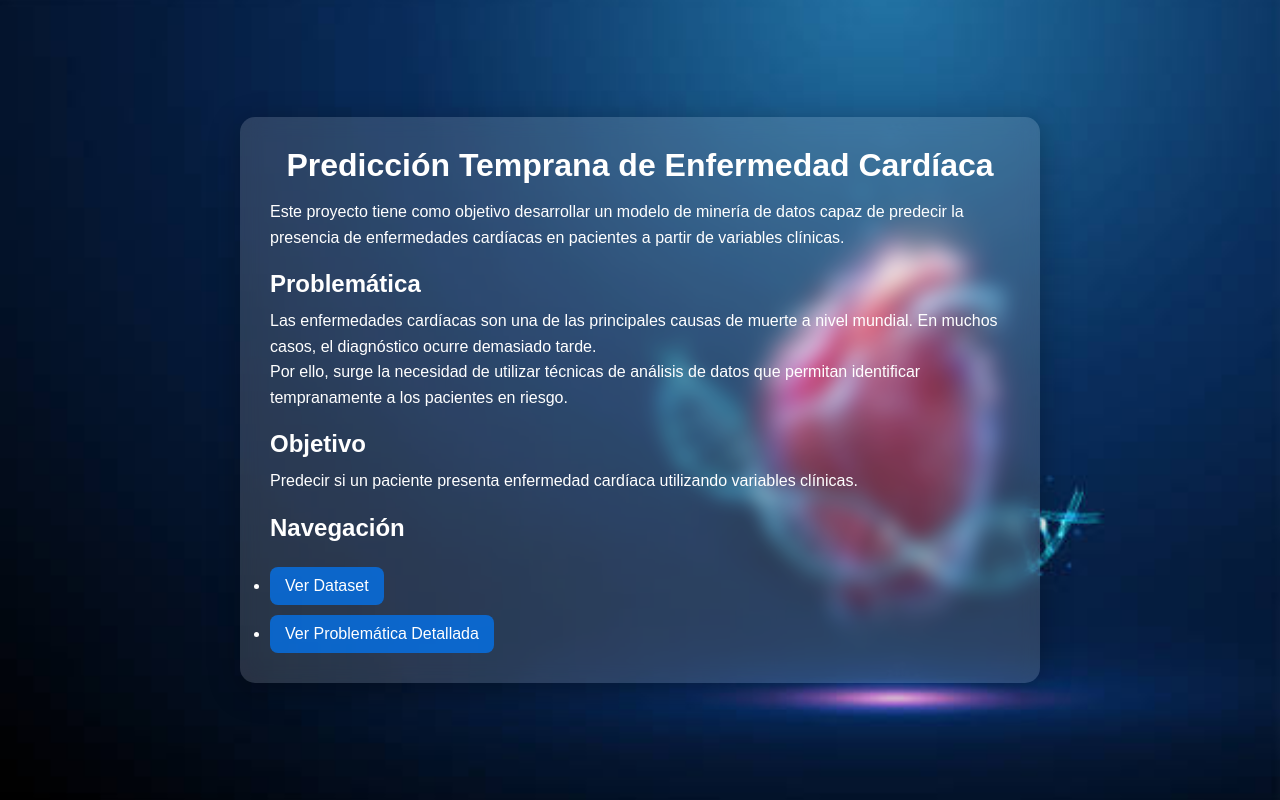
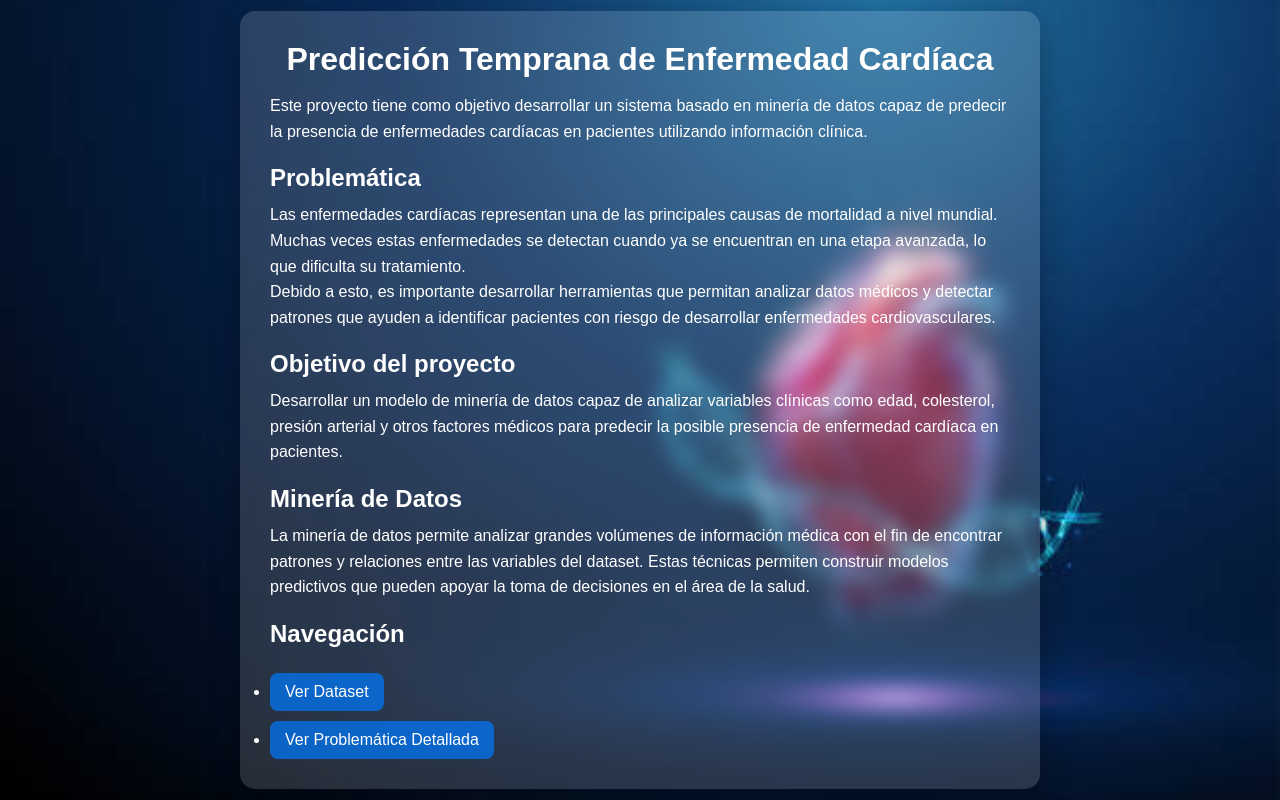
Before and after one commit to PanConQuesotv/Enfermedades_Cardiacas, a Flask app: page / in a window 1280 px wide. Run offline with Flask 3, Linux system fonts and the light colour scheme.

Commit message:
Configuracion de Flask y correccion de la pagina principal con estilos y rutas funcionando

```diff
--- a/app.py
+++ b/app.py
@@ -13,3 +13,7 @@ def dataset():
 @app.route("/problematica")
 def problematica():
     return render_template("problematica.html")
+
+
+if __name__ == "__main__":
+    app.run(debug=True)
--- a/templates/index.html
+++ b/templates/index.html
@@ -4,7 +4,7 @@
     <meta charset="UTF-8">
     <title>Predicción de Enfermedad Cardíaca</title>
 
-    <link rel="stylesheet" href="{{ url_for('static', filename='css/style.css') }}">
+   <link rel="stylesheet" href="{{ url_for('static', filename='css/style.css') }}">
 </head>
 <body>
 
@@ -13,24 +13,38 @@
         <h1>Predicción Temprana de Enfermedad Cardíaca</h1>
 
         <p>
-            Este proyecto tiene como objetivo desarrollar un modelo de minería de datos capaz de predecir
-            la presencia de enfermedades cardíacas en pacientes a partir de variables clínicas.
+            Este proyecto tiene como objetivo desarrollar un sistema basado en minería de datos
+         capaz de predecir la presencia de enfermedades cardíacas en pacientes utilizando
+         información clínica.
         </p>
 
         <h2>Problemática</h2>
         <p>
-            Las enfermedades cardíacas son una de las principales causas de muerte a nivel mundial.
-            En muchos casos, el diagnóstico ocurre demasiado tarde.
+            Las enfermedades cardíacas representan una de las principales causas de mortalidad
+            a nivel mundial. Muchas veces estas enfermedades se detectan cuando ya se encuentran
+            en una etapa avanzada, lo que dificulta su tratamiento.
         </p>
 
         <p>
-            Por ello, surge la necesidad de utilizar técnicas de análisis de datos que permitan
-            identificar tempranamente a los pacientes en riesgo.
+           Debido a esto, es importante desarrollar herramientas que permitan analizar datos
+         médicos y detectar patrones que ayuden a identificar pacientes con riesgo de
+         desarrollar enfermedades cardiovasculares.
         </p>
 
-        <h2>Objetivo</h2>
+        <h2>Objetivo del proyecto</h2>
         <p>
-            Predecir si un paciente presenta enfermedad cardíaca utilizando variables clínicas.
+            Desarrollar un modelo de minería de datos capaz de analizar variables clínicas
+         como edad, colesterol, presión arterial y otros factores médicos para predecir
+         la posible presencia de enfermedad cardíaca en pacientes.
+        </p>
+
+        <h2>Minería de Datos</h2>
+
+        <p>
+        La minería de datos permite analizar grandes volúmenes de información médica
+        con el fin de encontrar patrones y relaciones entre las variables del dataset.
+        Estas técnicas permiten construir modelos predictivos que pueden apoyar
+        la toma de decisiones en el área de la salud.
         </p>
 
         <h2>Navegación</h2>
```
